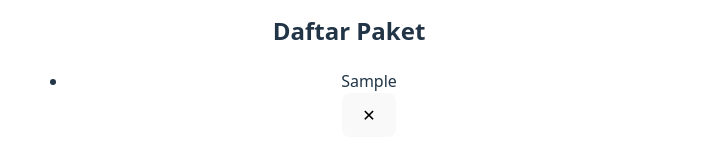
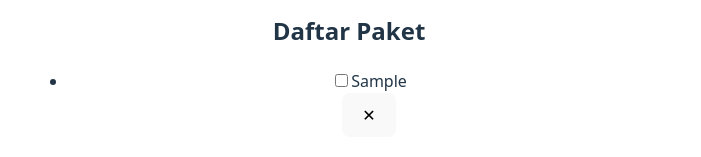
Before and after one commit to Alfi-B/32-pbk-uts-233510770, a Vue app: page / in a window 1280 px wide. Both pictures are taken after typing "Sample" into the empty fields and a click on the button "Tambah". Shown: the part 391-548 px from the top of the page, without its empty margins (291-992 px from the left). Built offline with nearby package versions, Linux system fonts and the light colour scheme.

Commit message:
User Menceklist Dan Memberi Tanda Bahwa Tugas Selesai

```diff
--- a/src/App.vue
+++ b/src/App.vue
@@ -28,7 +28,17 @@
             :class="{ 'animated': animasiIndex === index }"
           >
             <div class="kegiatan-content">
-              <span class="kegiatan-text">{{ kegiatan.teks }}</span>
+              <label class="checkbox-container">
+                <input
+                  type="checkbox"
+                  v-model="kegiatan.selesai"
+                  @change="updateKegiatan(kegiatan)"
+                />
+                <span class="checkmark"></span>
+              </label>
+              <span
+                :class="['kegiatan-text', { 'selesai': kegiatan.selesai }]"
+              >{{ kegiatan.teks }}</span>
             </div>
             <div class="kegiatan-actions">
               <button
@@ -97,6 +107,10 @@ export default {
       }
     },
 
+    updateKegiatan(kegiatan) {
+      this.simpanKegiatan();
+    },
+
     simpanKegiatan() {
       localStorage.setItem('daftarKegiatan', JSON.stringify(this.daftarKegiatan));
       localStorage.setItem('lastId', this.lastId.toString());
```
